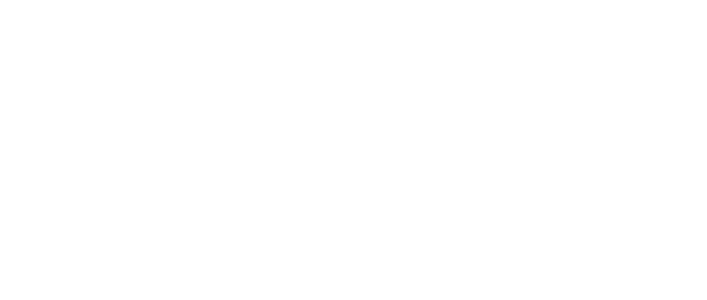
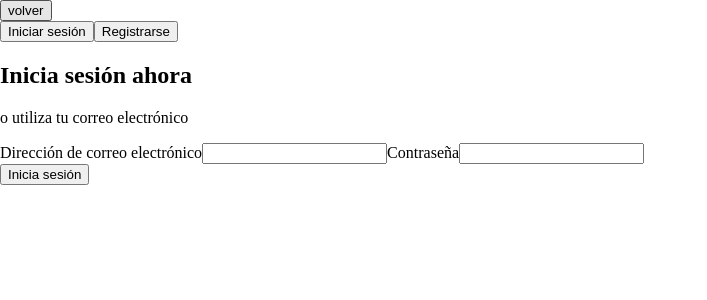
Before and after one commit to paulabenitoc/finalProject-maleteo, a React (Vite) app: page /login in a window 1280 px wide. Before the commit this address had no page. Shown: the top 300 px of the page, without its empty margins (0-707 px from the left). Built offline with nearby package versions, Linux system fonts and the light colour scheme.

Commit message:
second commit

```diff
--- a/src/App.jsx
+++ b/src/App.jsx
@@ -1,6 +1,8 @@
 import './App.css'
 import { Route, BrowserRouter as Router, Routes } from "react-router-dom";
+
 import Presentacion from './components/pages/Presentacion/Presentacion.jsx';
+import Login from './components/pages/login/Login.jsx';
 
 
 function App() {
@@ -13,10 +15,9 @@
 
         <Routes>
           <Route path='/' element={<Presentacion/>}/>
+          <Route path='/login' element={<Login/>}/>
 
-          <Route>
 
-          </Route>
 
         </Routes>
 
--- /dev/null
+++ b/src/components/loginUser/LoginUser.jsx
@@ -0,0 +1,15 @@
+//import React from 'react'
+
+const LoginUser = ({ handleInputs }) => {
+
+  return (
+    <div className="login-inputs">
+        <label htmlFor="email">Dirección de correo electrónico</label>
+        <input type="email" value='' id="email" onChange={handleInputs}></input>
+        <label htmlFor="password">Contraseña</label>
+        <input type="password" value='' id="password" onChange={handleInputs}></input>
+    </div>
+  );
+};
+
+export default LoginUser;
--- /dev/null
+++ b/src/components/pages/login/Login.jsx
@@ -0,0 +1,43 @@
+//import React from 'react'
+
+import { useState } from "react";
+
+import LoginUser from "../../loginUser/LoginUser";
+import RegUser from "../../regUser/RegUser";
+
+const Login = () => {
+
+    const [typeLogin, setTypeLogin] = useState('login');
+    const [buttonText, setButonText] = useState('Inicia sesión')
+
+    const handleLogin = (ev) => {
+        ev.preventDefault();
+        ev.target.id === 'register' ? setTypeLogin('register') : setTypeLogin('login');
+        ev.target.id === 'register' ? setButonText('Registrarse') : setButonText('Inicia sesión');
+    };
+
+    const handleInputs = () => {
+
+    }
+
+  return (
+    <>
+        <button>volver</button>
+        <div className="login-button-container">
+            <nav>
+                <button className="loginUser-button" onClick={handleLogin} id='login'>Iniciar sesión</button>
+                <button className="loginUser-button" onClick={handleLogin} id='register'>Registrarse</button>
+            </nav>
+        </div>
+        {typeLogin === 'login' ? <h2>Inicia sesión ahora</h2> : <h2>Únete a Maleteo y disfruta de sus ventajas</h2>}
+        <p>o utiliza tu correo electrónico</p>
+        <div>
+            {typeLogin === 'login' ? <LoginUser handleInputs={handleInputs}/> : <RegUser handleInputs={handleInputs}/>}
+        </div>
+        <button>{buttonText}</button>
+    </>
+
+  );
+};
+
+export default Login;
--- /dev/null
+++ b/src/components/regUser/RegUser.jsx
@@ -0,0 +1,29 @@
+//import React from 'react'
+
+const RegUser = ({ handleInputs }) => {
+
+  return (
+    <div className="register-inputs">
+        <label htmlFor="email">Dirección de correo electrónico</label>
+        <input type="email" value='' id="email" onChange={handleInputs}></input>
+
+        <label htmlFor="name">Nombre</label>
+        <input type="text" value='' id="name" onChange={handleInputs}></input>
+
+        <label htmlFor="lastname">Apellido</label>
+        <input type="text" value='' id="lastname" onChange={handleInputs}></input>
+
+        <label htmlFor="password">Contraseña</label>
+        <input type="password" value='' id="password" onChange={handleInputs}></input>
+
+        <label htmlFor="date">Fecha de nacimiento</label>
+        <input type="date" value='' id="date" onChange={handleInputs} placeholder="Para registrarte tendrás que ser mayor de edad. Los usuarios no veran tu fecha de cumpleaños"></input>
+
+        <input type="checkbox" id="checkbox"></input>
+        <label htmlFor="checkbox">Quiero recibir consejos sobre como gestionar mi equipaje, ofertas, novedades y totros correos electrónicos de Maleteo</label>
+
+    </div>
+  );
+};
+
+export default RegUser;
--- a/src/components/wellcome/Wellcome2.jsx
+++ b/src/components/wellcome/Wellcome2.jsx
@@ -1,10 +1,11 @@
 //import React from 'react';
 import './wellcome.css';
+import {Link} from 'react-router-dom';
+
 import world from '../../../public/img/world@3x.png';
 
-import {Link} from 'react-router-dom';
 
-const Wellcome2 = ({ handleClick })  => {
+const Wellcome2 = ()  => {
 
   return (
     <article className="wellcome-card">
@@ -15,7 +16,9 @@
         <h2>El mismo precio en cualquier parte</h2>
         <p>Dispondrás de un precio fijo estés donde estés sin importar el tamaño o el peso</p>
       </div>
-      <button className="wellcome-button" onClick={handleClick} id='wellcome2'>Empezar ya</button>
+      <Link to='/login'>
+        <button className="wellcome-button"  id='wellcome2'>Empezar ya</button>
+      </Link>
       <Link to='#'><p className='prices-link'>Consulta los precios</p></Link>
     </article>
   );
```
Also changed, not shown: src/components/loginUser/loginUser.css (added), src/components/pages/login/login.css (added).
